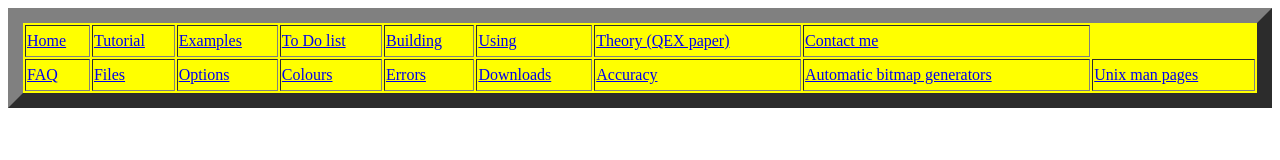
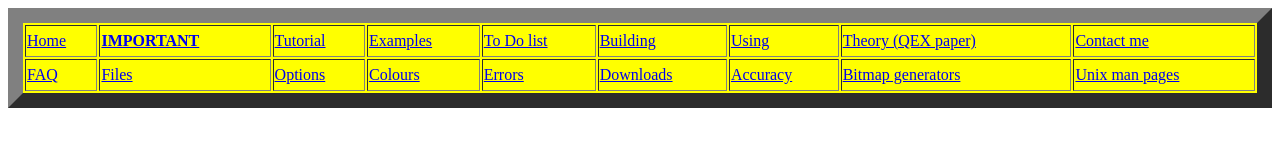
Before and after one commit to liyang/atlc, a plain HTML site: page docs/html-docs/banner.html in a window 1280 px wide. Drawn offline with Linux system fonts and the light colour scheme.

Commit message:
Added a section marked 'IMPORTANT' which clearly states that while version 3.1.0 is now handling coupled lines, the results are suspect.

```diff
--- a/docs/html-docs/banner.html
+++ b/docs/html-docs/banner.html
@@ -14,6 +14,7 @@
 <TABLE BORDER="15" WIDTH="100%" BGCOLOR="yellow" HEIGHT="100">
 <TR>
 <TD><a href="index2.html">Home</A></TD>
+<TD><a href="IMPORTANT.html"><STRONG>IMPORTANT</STRONG></A></TD>
 <TD><a href="tutorial.html">Tutorial</A></TD>
 <TD><a href="examples.html">Examples</a></TD>
 <TD><a href="todo.html">To Do list</A></TD>
@@ -30,7 +31,7 @@
 <TD><a href="errors.html">Errors</a></TD>
 <TD><a href="http://sourceforge.net/projects/atlc/">Downloads</a>
 <TD><a href="accuracy.html">Accuracy</a></TD>
-<TD><A href="generators.html">Automatic bitmap generators</A></TD>
+<TD><A href="generators.html">Bitmap generators</A></TD>
 <TD><A href="man-pages.html">Unix man pages</A>
 </TR>
 </TABLE>
```
